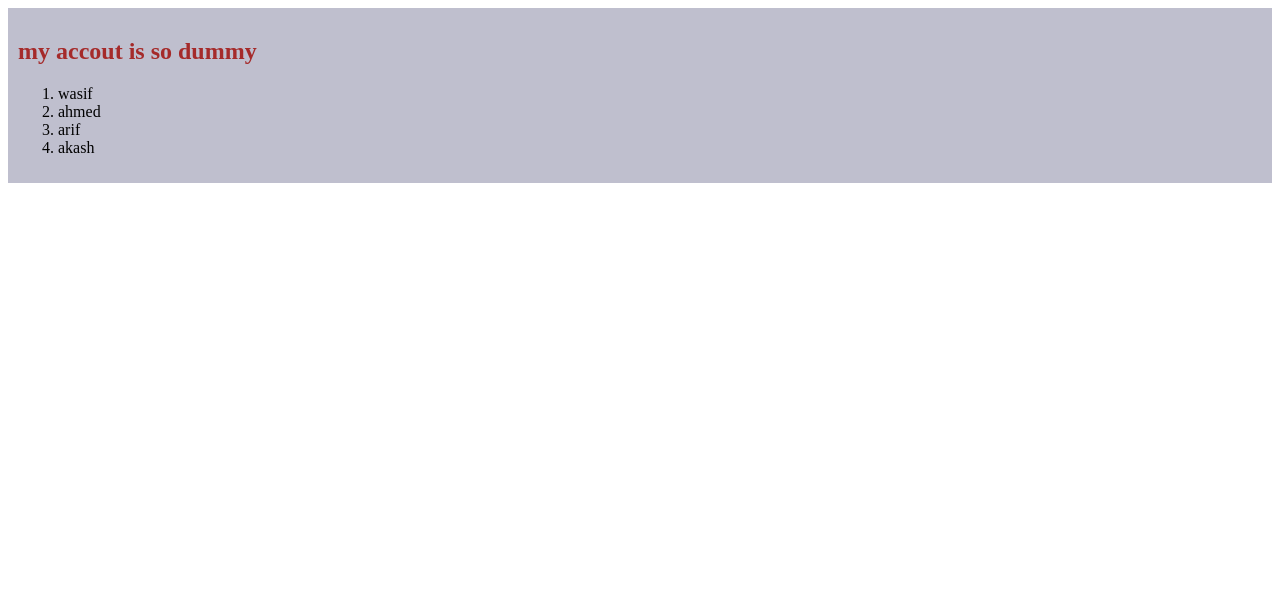
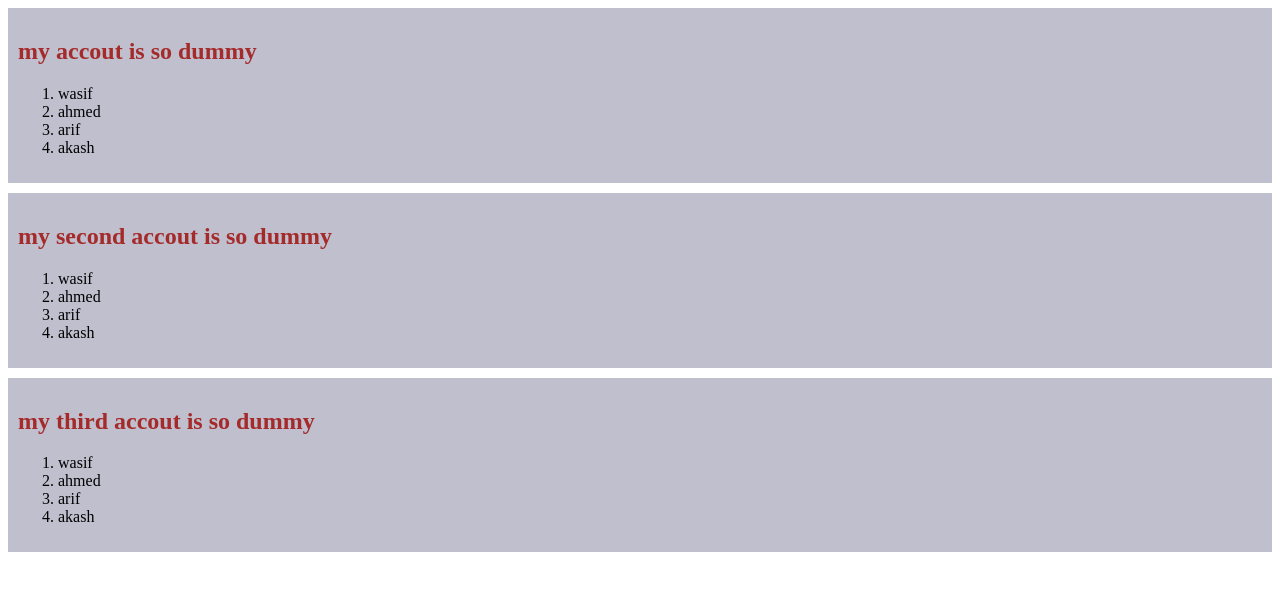
Before and after one commit to wasifahmed85/my-github-repo, a plain HTML site: page index.html in a window 1280 px wide. Drawn offline with Linux system fonts and the light colour scheme.

Commit message:
add new style

```diff
--- a/index.html
+++ b/index.html
@@ -14,6 +14,20 @@
         <li>arif</li>
         <li>akash</li>
     </ol></div>
+    <div><h2>my second accout is so dummy</h2>
+    <ol>
+        <li>wasif</li>
+        <li>ahmed</li>
+        <li>arif</li>
+        <li>akash</li>
+    </ol></div>
+    <div><h2>my third accout is so dummy</h2>
+    <ol>
+        <li>wasif</li>
+        <li>ahmed</li>
+        <li>arif</li>
+        <li>akash</li>
+    </ol></div>
 
 </body>
 </html>
--- a/style/github.css
+++ b/style/github.css
@@ -4,4 +4,5 @@ h2{
 div{
     background-color: rgb(191, 191, 206);
     padding: 10px;
+    margin-bottom: 10px;
 }
```
